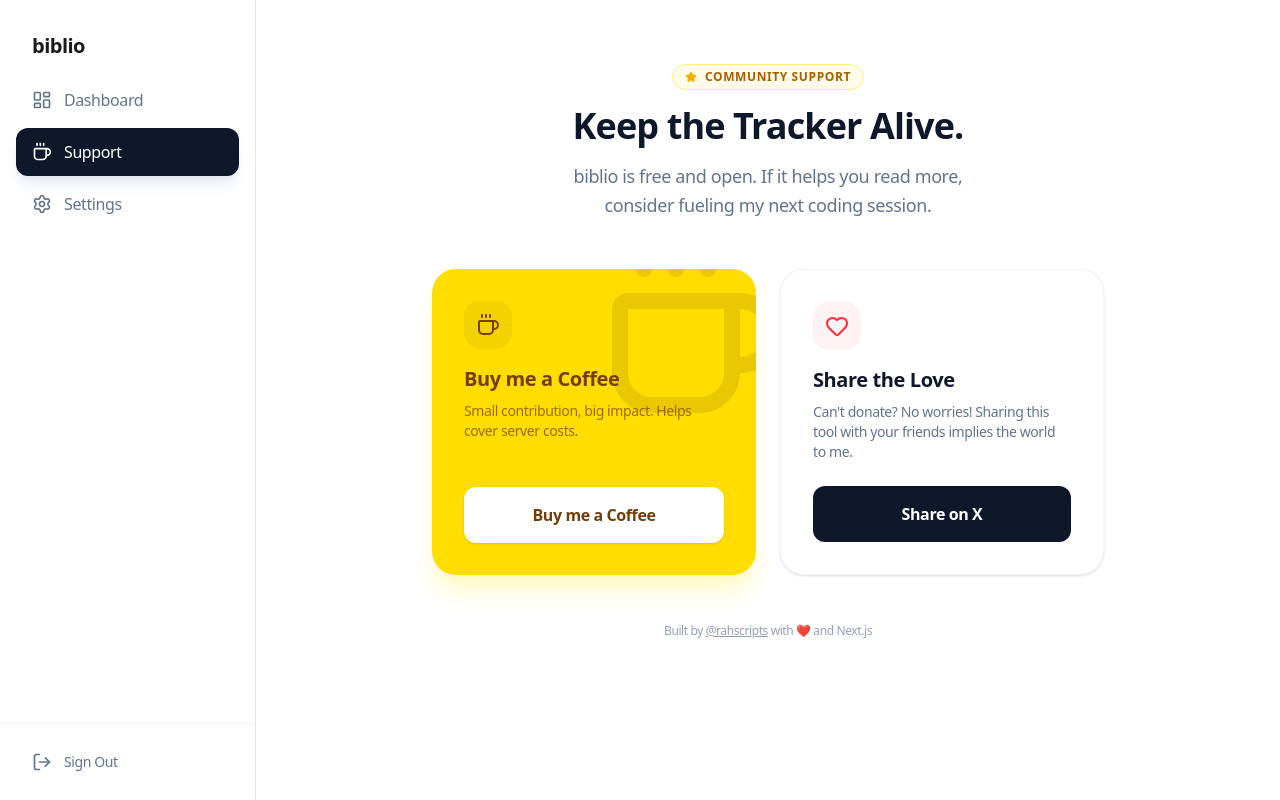
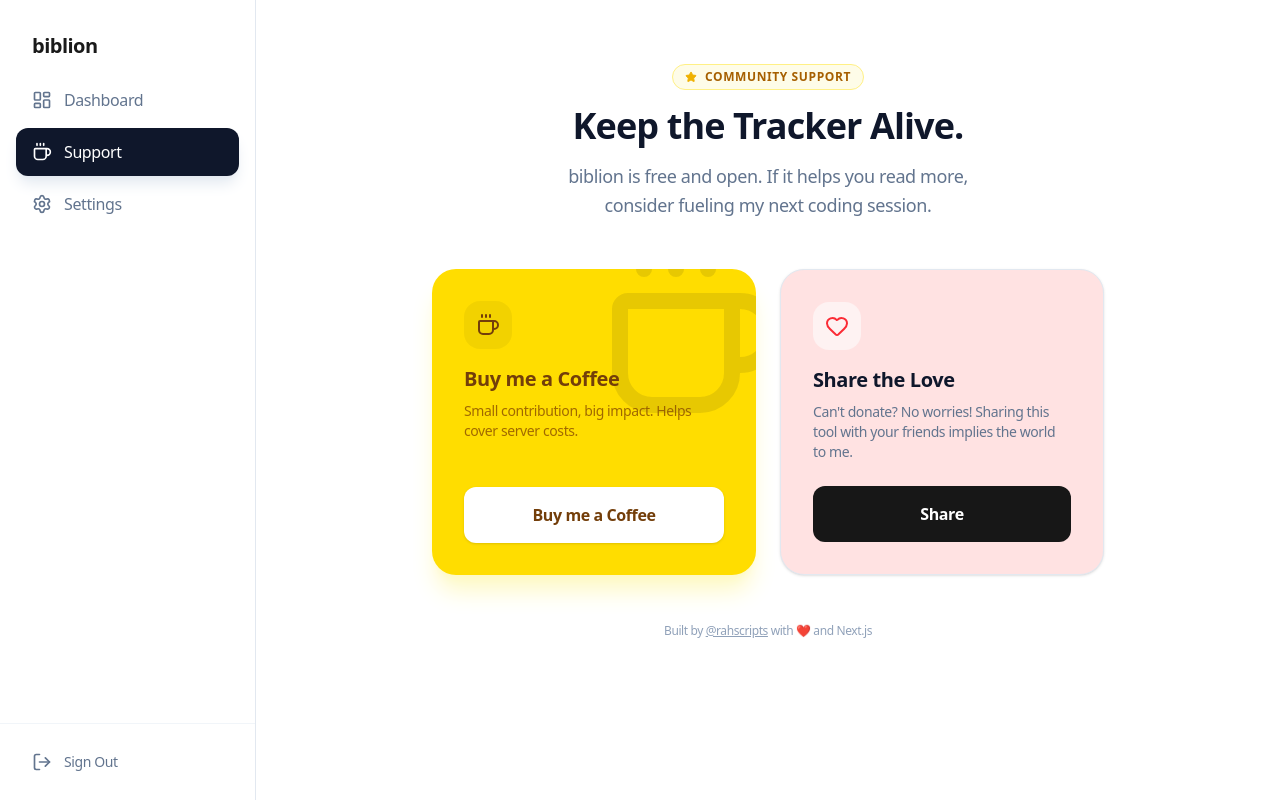
Before and after one commit to rahscripts/books-calculator, a Next.js app: page /dashboard/support in a window 1280 px wide. Built offline with nearby package versions, Linux system fonts and the light colour scheme; a web font is replaced by a local one.

Commit message:
added add link

```diff
--- a/app/components/Sidebar.tsx
+++ b/app/components/Sidebar.tsx
@@ -19,7 +19,7 @@ const Sidebar = () => {
     return (
         <aside className="lg:fixed left-0 top-0 h-full w-64 bg-white md:border-r max-md:items-center max-md:justify-center border-slate-200  md:flex flex-col z-50">
             <div className="p-8 pb-4">
-                <h1 className="text-xl font-bold tracking-tight">biblio</h1>
+                <h1 className="text-xl font-bold tracking-tight">biblion</h1>
             </div>
 
             <nav className="flex-1 max-md:flex px-4 space-y-1">
--- a/app/dashboard/support/page.tsx
+++ b/app/dashboard/support/page.tsx
@@ -1,6 +1,12 @@
+"use client";
+
 import { Coffee, Heart, Star } from "lucide-react";
+import Link from "next/link";
 
 export default function SupportPage() {
+
+
+
     return (
         <div className="max-w-2xl mx-auto pt-8 pb-20">
 
@@ -13,7 +19,7 @@ export default function SupportPage() {
                     Keep the Tracker Alive.
                 </h1>
                 <p className="text-slate-500 text-lg max-w-md mx-auto leading-relaxed">
-                    biblio is free and open. If it helps you read more, consider fueling my next coding session.
+                    biblion is free and open. If it helps you read more, consider fueling my next coding session.
                 </p>
             </div>
 
@@ -35,17 +41,18 @@ export default function SupportPage() {
                                 Small contribution, big impact. Helps cover server costs.
                             </p>
                         </div>
-                        <a
-                            href="#"
-                            className="inline-flex items-center justify-center gap-2 w-full py-4 bg-white text-yellow-900 cursor-pointer font-bold rounded-xl shadow-sm hover:bg-yellow-50 transition-colors"
+                        <Link
+                        target="_blank"
+                            href="https://buymeacoffee.com/rahscripts"
+                            className="inline-flex items-center justify-center gap-2 w-full py-4 bg-white text-yellow-900 cursor-pointer font-semibold rounded-xl shadow-sm hover:bg-yellow-50 transition-colors"
                         >
                             Buy me a Coffee
-                        </a>
+                        </Link>
                     </div>
                 </div>
 
                 {/* Share Card */}
-                <div className="bg-white border border-slate-100 p-8 rounded-3xl relative overflow-hidden group hover:border-slate-200 transition-colors shadow-sm">
+                <div className="bg-red-100 border border-slate-200 p-8 rounded-3xl relative overflow-hidden group hover:border-slate-200 transition-colors shadow-sm">
                     <div className="relative z-10 h-full flex flex-col justify-between space-y-6">
                         <div>
                             <div className="w-12 h-12 bg-red-50 rounded-2xl flex items-center justify-center mb-4">
@@ -57,9 +64,10 @@ export default function SupportPage() {
                             </p>
                         </div>
                         <button
-                            className="inline-flex items-center justify-center gap-2 w-full py-4 bg-slate-900 text-white font-bold rounded-xl hover:bg-slate-800 transition-colors"
+
+                            className="inline-flex cursor-pointer items-center justify-center gap-2 w-full py-4 bg-neutral-900 text-white font-semibold rounded-xl hover:bg-neutral-800 transition-colors"
                         >
-                            Share on X
+                            Share
                         </button>
                     </div>
                 </div>
--- a/app/layout.tsx
+++ b/app/layout.tsx
@@ -3,7 +3,7 @@ import "./globals.css";
 import Providers from "./providers";
 
 export const metadata: Metadata = {
-  title: "biblio",
+  title: "biblion",
   description: "Generated by create next app",
 };
 
```
